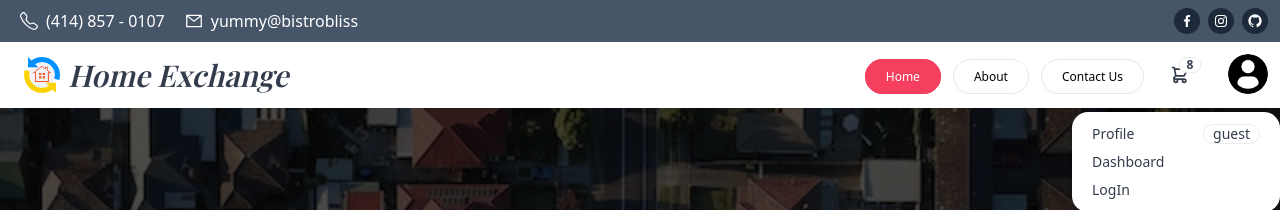
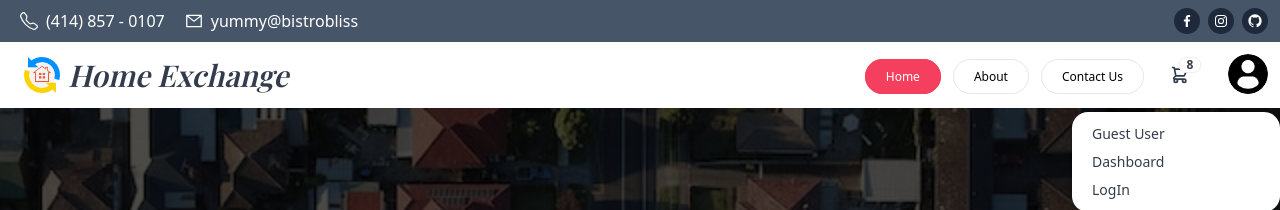
Before and after one commit to uforco/homeexchange, a React (Vite) app: page / in a window 1280 px wide. Both pictures are taken after a click on the label 1248 px from the left and 74 px from the top of the page. Shown: the top 210 px of the page. Built offline with nearby package versions, Linux system fonts and the light colour scheme; no server answers; a web font is replaced by a local one.

Commit message:
Google Login system

```diff
--- a/src/Globalcontext/Userinfocontext.jsx
+++ b/src/Globalcontext/Userinfocontext.jsx
@@ -18,14 +18,18 @@ const Userinfocontext = ({children}) => {
                             user.displayName = res.data.username
                             user.photoURL = res.data.PhotoLink
                             setUser(user)
-                            setIsload(!isLoad)
+                            setIsload(false)
                         })
                 }
+                setIsload(false)
             }
             setUser(user)
         })
         return () => unSubscribe()
     },[])
+
+    console.log(User)
+    console.log(isLoad)
     // logout User
     const LogOutUser = () => {
         setIsload(!isLoad)
--- a/src/components/Login_compo/Social_media.jsx
+++ b/src/components/Login_compo/Social_media.jsx
@@ -1,8 +1,26 @@
+import { GoogleAuthProvider, signInWithPopup } from "firebase/auth";
 import { FaFacebookF } from "react-icons/fa6";
+import Userauth from "../../config/Firebaseconfig";
+import { useNavigate } from "react-router-dom";
+import Contextdata from "../../hooks/Contexthook";
 const Social_media = () => {
+  const provider = new GoogleAuthProvider();
+  const {isLoad, setIsload } = Contextdata()
+  const getNavigate = useNavigate()
+  const googleLogin = () => {
+    signInWithPopup(Userauth, provider)
+    .then((result) => {
+      if(result){
+        setIsload(!isLoad)
+        getNavigate("/")
+      }
+    })
+  }
+
   return (
     <div className="flex items-center mt-6 -mx-2">
       <button
+        onClick={googleLogin}
         type="button"
         className="flex items-center justify-center w-full px-6 py-2 mx-2 text-sm font-medium text-white transition-colors duration-300 transform bg-blue-500 rounded-lg hover:bg-blue-400 focus:bg-blue-400 focus:outline-none"
       >
--- a/src/components/user/Usersintro.jsx
+++ b/src/components/user/Usersintro.jsx
@@ -12,8 +12,6 @@ const Usersintro = () => {
     })
       .catch()
   }
-
-  console.log(isLoad)
   return (
     <div>
       <div className="dropdown static  dropdown-end">
@@ -32,15 +30,12 @@ const Usersintro = () => {
         >
           <li>
             <span className="justify-between">
-              Profile
-              <span className="badge">
                 {
                   !isLoad?
                     User?.displayName
                   :
-                    "guest"
+                    "Guest User "
                 }
-              </span>
             </span>
           </li>
           <li>
--- a/src/layout/Registrapage/Registration.jsx
+++ b/src/layout/Registrapage/Registration.jsx
@@ -2,7 +2,6 @@ import { Link } from "react-router-dom";
 import logo from "../../assets/houselogo.png";
 import Registration_form from "./../../components/Registration_compo/Registration_form";
 import { Toaster } from 'react-hot-toast';
-
 
 const Registration = () => {
   return (
```
